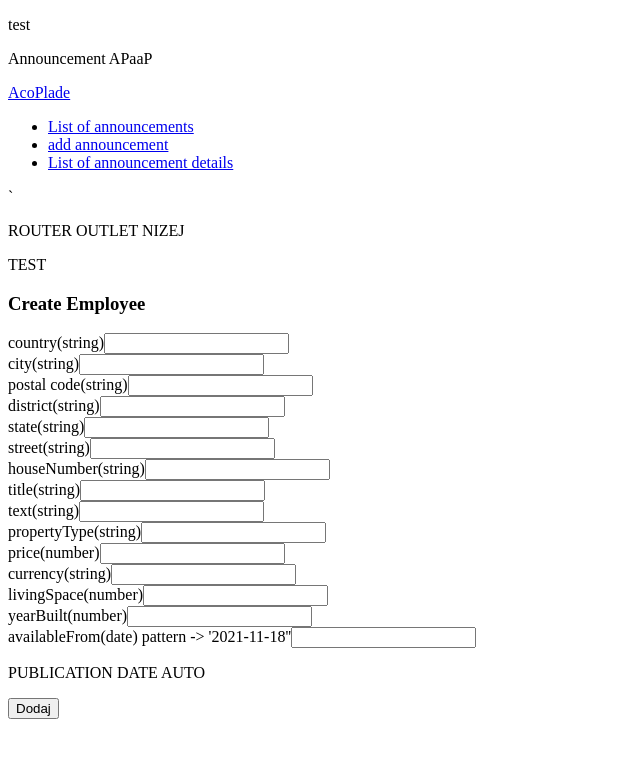
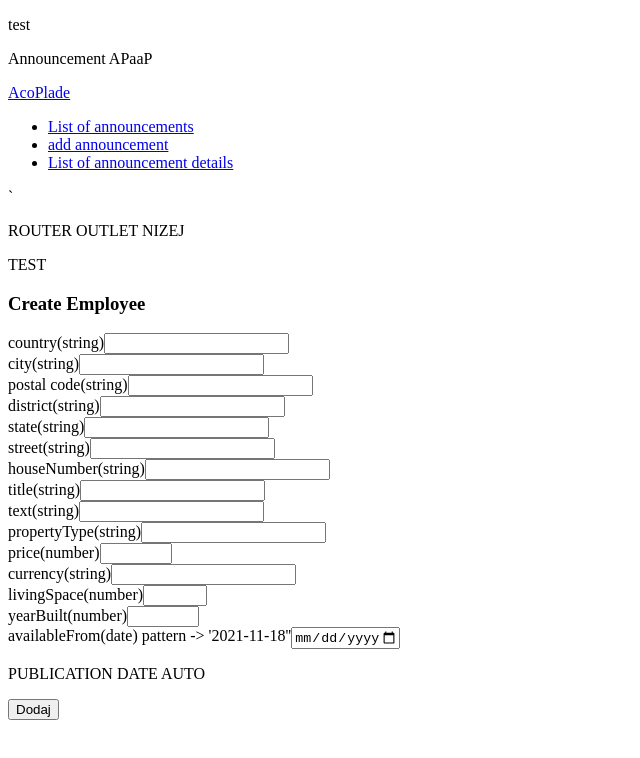
Before and after one commit to KonyPL/AcoPlace, an Angular app in the folder AcoPlaceFrontend/: page /add-announcement in a window 1280 px wide. Shown: the top 758 px of the page, without its empty margins (0-640 px from the left). Built offline with nearby package versions, Linux system fonts and the light colour scheme.

Commit message:
add types to add-announcement

```diff
--- a/AcoPlaceFrontend/src/app/add-announcement/add-announcement.component.html
+++ b/AcoPlaceFrontend/src/app/add-announcement/add-announcement.component.html
@@ -46,7 +46,7 @@
         </div>
         <div >
             <label>price(number)</label>
-            <input type="text" id="price" [(ngModel)]="announcement.price" name="price">
+            <input type="number" min="1" max="9999" id="price" [(ngModel)]="announcement.price" name="price">
         </div>
         <div >
             <label>currency(string)</label>
@@ -54,15 +54,15 @@
         </div>
         <div >
             <label>livingSpace(number)</label>
-            <input type="text" id="livingSpace" [(ngModel)]="announcement.livingSpace" name="livingSpace">
+            <input type="number" min="1" max="999" id="livingSpace" [(ngModel)]="announcement.livingSpace" name="livingSpace">
         </div>
         <div >
             <label>yearBuilt(number)</label>
-            <input type="text" id="yearBuilt" [(ngModel)]="announcement.yearBuilt" name="yearBuilt">
+            <input type="number" min="1900" max="2021" id="yearBuilt" [(ngModel)]="announcement.yearBuilt" name="yearBuilt">
         </div>
         <div >
             <label>availableFrom(date) pattern -> '2021-11-18''</label>
-            <input type="text" id="availableFrom" [(ngModel)]="announcement.availableFrom" name="availableFrom">
+            <input type="date" max="2021-12-31" min="1700-01-01" id="availableFrom" [(ngModel)]="announcement.availableFrom" name="availableFrom">
         </div>
         <div >
             <p>PUBLICATION DATE AUTO</p>
```
